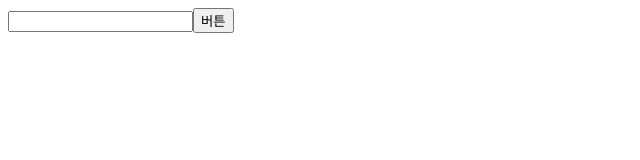
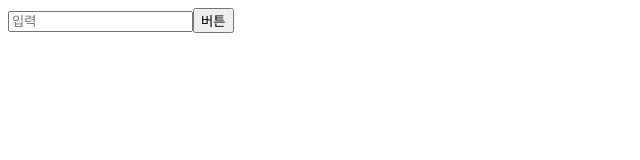
Before and after one commit to steel-hyuk/pick-and-roll, a React (Create React App) app in the folder client/: page / in a window 1280 px wide. Shown: the top 160 px of the page, without its empty margins (0-640 px from the left). Built offline with nearby package versions, Linux system fonts and the light colour scheme.

Commit message:
Add placeholder

```diff
--- a/client/src/App.js
+++ b/client/src/App.js
@@ -19,7 +19,7 @@ function App() {
 
   return (
     <div>
-      <input type='text' value={text} onChange={onChangeText} />
+      <input type='text' value={text} placeholder='입력' onChange={onChangeText} />
       <button onClick={submitText}>버튼</button>
     </div>
   )
```
